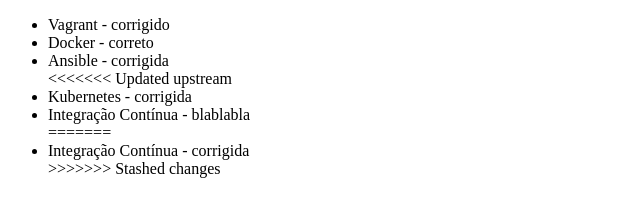
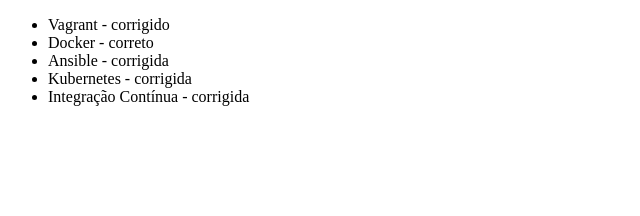
Before and after one commit to renatoiglesias/ALURA, a plain HTML site: page index.html in a window 1280 px wide. Shown: the whole page, without its empty margins (0-640 px from the left). Drawn offline with Linux system fonts and the light colour scheme.

Commit message:
COMIT CORRIGIDO MERGE

```diff
--- a/index.html
+++ b/index.html
@@ -9,12 +9,9 @@
         <li>Vagrant - corrigido</li>
         <li>Docker - correto</li>
         <li>Ansible - corrigida</li>
-<<<<<<< Updated upstream
         <li>Kubernetes - corrigida</li>
-        <li>Integração Contínua - blablabla</li>
-=======
         <li>Integração Contínua - corrigida</li>
->>>>>>> Stashed changes
+
     </ul>
 </body>
 </html>
```
